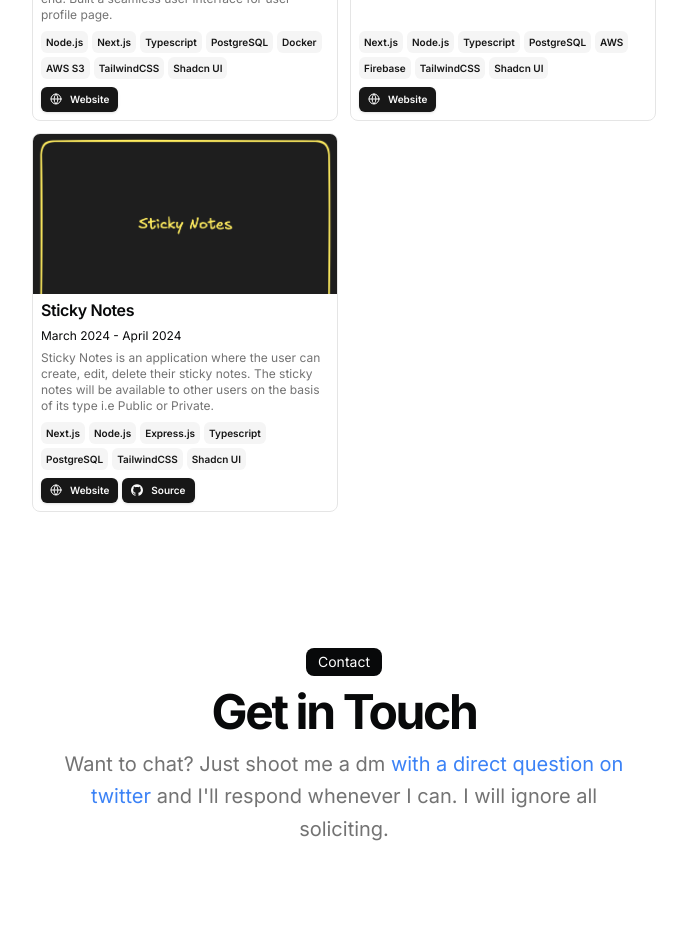
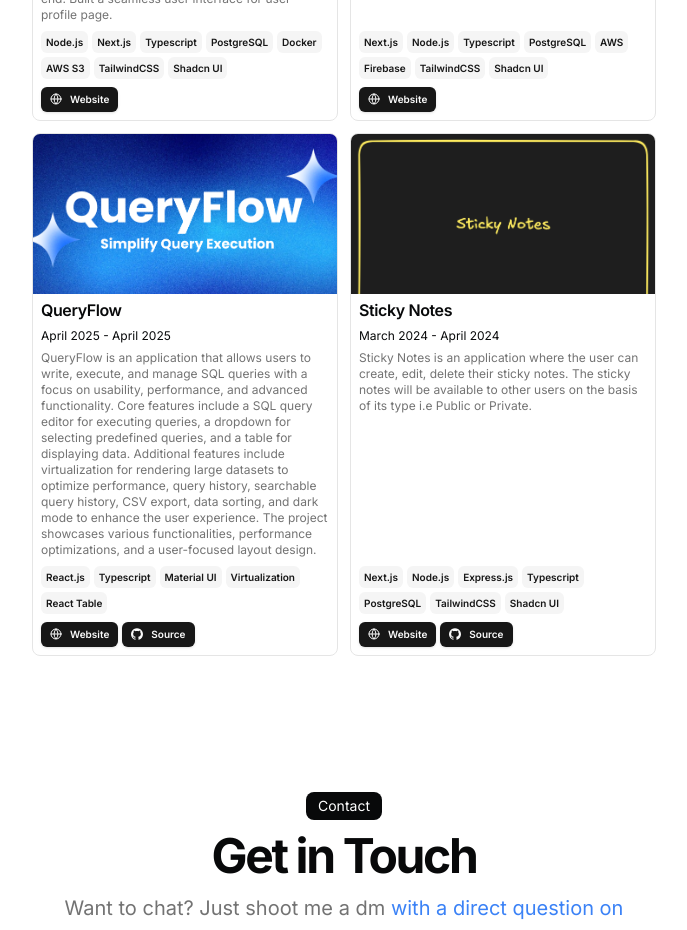
Before and after one commit to Shreekar11/Portfolio, a Next.js app: page / in a window 1280 px wide. Shown: the part 2320-3250 px from the top of the page, without its empty margins (296-983 px from the left). Built offline with nearby package versions, Linux system fonts and the light colour scheme.

Commit message:
feat: add queryflow project

```diff
--- a/src/data/resume.tsx
+++ b/src/data/resume.tsx
@@ -269,6 +269,34 @@ export const DATA = {
         },
       ],
       image: "/pictofest.png",
+    },
+    {
+      title: "QueryFlow",
+      href: "https://query-flow-xi.vercel.app/",
+      dates: "April 2025 - April 2025",
+      active: true,
+      description:
+        "QueryFlow is an application that allows users to write, execute, and manage SQL queries with a focus on usability, performance, and advanced functionality. Core features include a SQL query editor for executing queries, a dropdown for selecting predefined queries, and a table for displaying data. Additional features include virtualization for rendering large datasets to optimize performance, query history, searchable query history, CSV export, data sorting, and dark mode to enhance the user experience. The project showcases various functionalities, performance optimizations, and a user-focused layout design.",
+      technologies: [
+        "React.js",
+        "Typescript",
+        "Material UI",
+        "Virtualization",
+        "React Table",
+      ],
+      links: [
+        {
+          type: "Website",
+          href: "https://query-flow-xi.vercel.app/",
+          icon: <Icons.globe className="size-3" />,
+        },
+        {
+          type: "Source",
+          href: "https://query-flow-xi.vercel.app/",
+          icon: <Icons.github className="size-3" />,
+        },
+      ],
+      image: "/queryflow.png",
     },
     {
       title: "Sticky Notes",
```
